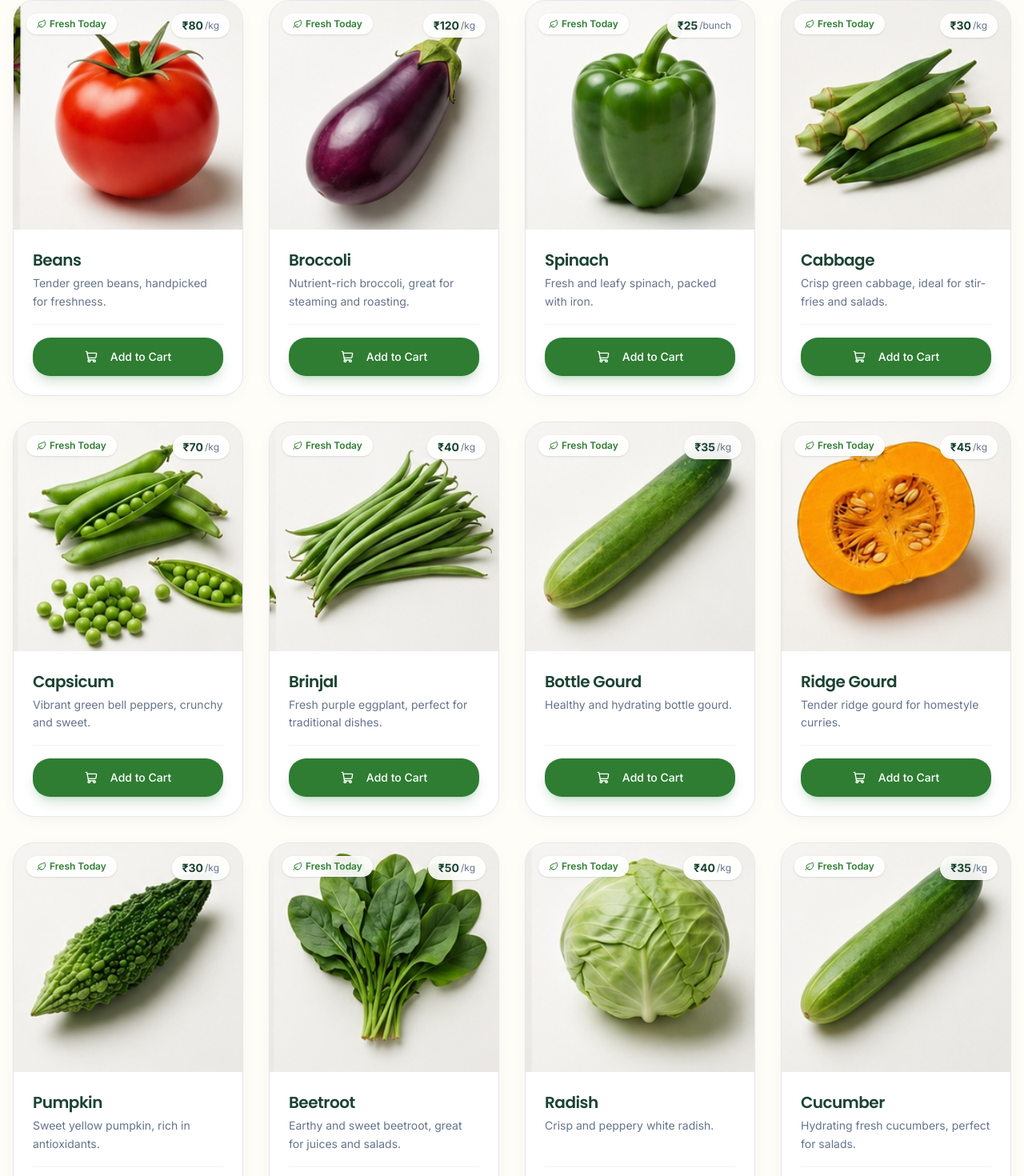
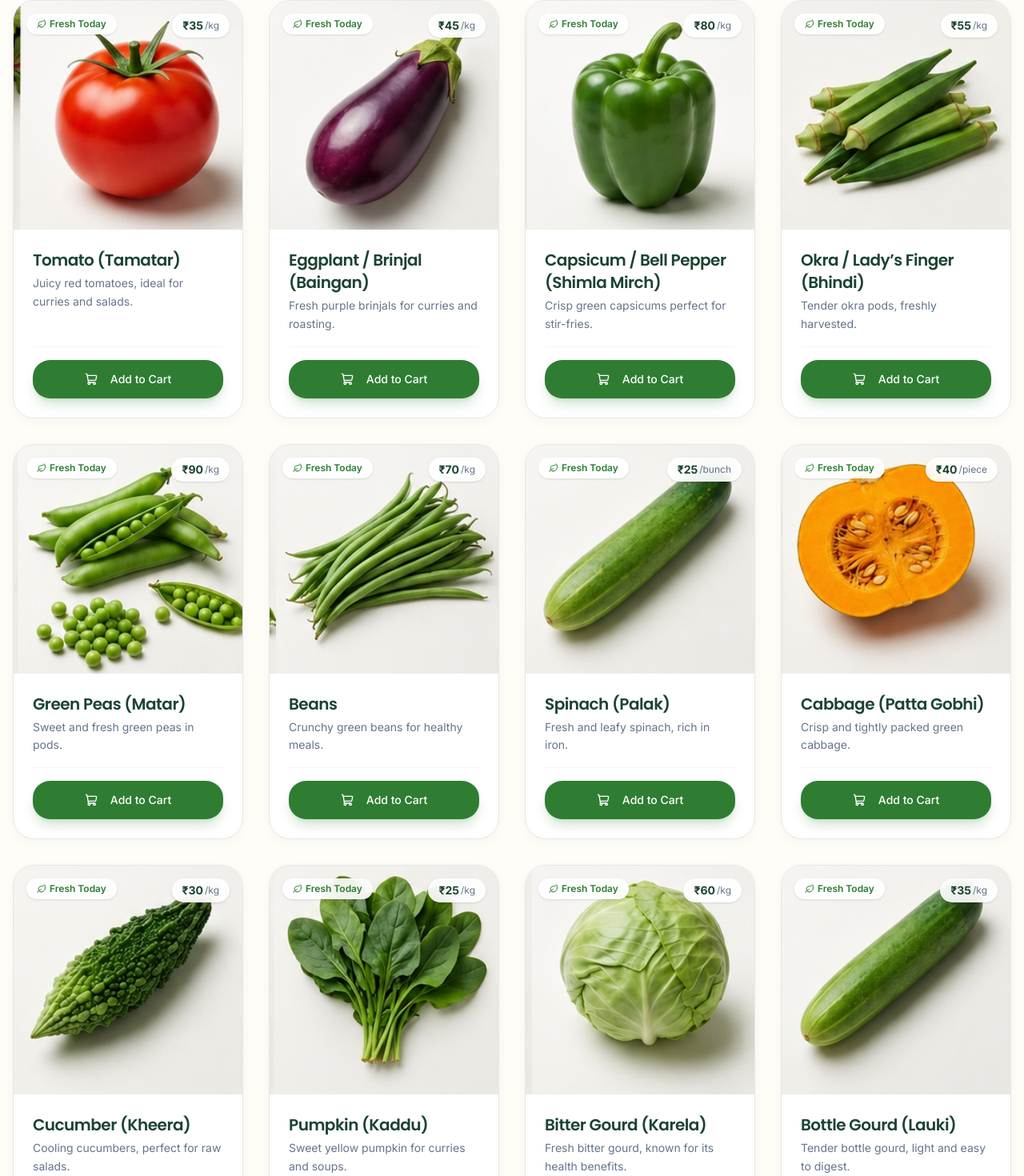
Before and after one commit to Nikhilesh-0007/friend-of-farmer, a Next.js app: page /products in a window 1280 px wide. Shown: the part 1261-2731 px from the top of the page at 80% size. Built offline with nearby package versions, Linux system fonts and the light colour scheme.

Commit message:
Update products list to exact 18 items and match image names

```diff
--- a/src/data/vegetables.ts
+++ b/src/data/vegetables.ts
@@ -1,9 +1,9 @@
-export type Category = 'Root Vegetables' | 'Leafy Vegetables' | 'Gourds' | 'Exotic Vegetables' | 'Seasonal Vegetables';
+export type Category = 'Root Vegetables' | 'Leafy Vegetables' | 'Gourds' | 'Exotic Vegetables';
 
 export interface Product {
   id: string;
   name: string;
-  price: number; // Price per kg or piece
+  price: number;
   unit: string;
   description: string;
   category: Category;
@@ -14,7 +14,7 @@ export interface Product {
 export const vegetables: Product[] = [
   {
     id: 'potato',
-    name: 'Potato',
+    name: 'Potato (Aloo)',
     price: 40,
     unit: 'kg',
     description: 'Fresh farm potatoes, perfect for everyday cooking.',
@@ -24,7 +24,7 @@ export const vegetables: Product[] = [
   },
   {
     id: 'carrot',
-    name: 'Carrot',
+    name: 'Carrot (Gajar)',
     price: 60,
     unit: 'kg',
     description: 'Crunchy and sweet carrots, rich in Vitamin A.',
@@ -33,113 +33,13 @@ export const vegetables: Product[] = [
     inStock: true,
   },
   {
-    id: 'tomato',
-    name: 'Tomato',
+    id: 'radish',
+    name: 'Radish (Mooli)',
     price: 30,
     unit: 'kg',
-    description: 'Juicy red tomatoes, ideal for curries and salads.',
-    category: 'Seasonal Vegetables',
+    description: 'Fresh white radish, great for salads and parathas.',
+    category: 'Root Vegetables',
     image: '/products/prod_3.png',
-    inStock: true,
-  },
-  {
-    id: 'onion',
-    name: 'Onion',
-    price: 45,
-    unit: 'kg',
-    description: 'Essential kitchen staple, crisp and flavorful.',
-    category: 'Root Vegetables',
-    image: '/products/prod_4.png',
-    inStock: true,
-  },
-  {
-    id: 'beans',
-    name: 'Beans',
-    price: 80,
-    unit: 'kg',
-    description: 'Tender green beans, handpicked for freshness.',
-    category: 'Seasonal Vegetables',
-    image: '/products/prod_5.png',
-    inStock: true,
-  },
-  {
-    id: 'broccoli',
-    name: 'Broccoli',
-    price: 120,
-    unit: 'kg',
-    description: 'Nutrient-rich broccoli, great for steaming and roasting.',
-    category: 'Exotic Vegetables',
-    image: '/products/prod_6.png',
-    inStock: true,
-  },
-  {
-    id: 'spinach',
-    name: 'Spinach',
-    price: 25,
-    unit: 'bunch',
-    description: 'Fresh and leafy spinach, packed with iron.',
-    category: 'Leafy Vegetables',
-    image: '/products/prod_7.png',
-    inStock: true,
-  },
-  {
-    id: 'cabbage',
-    name: 'Cabbage',
-    price: 30,
-    unit: 'kg',
-    description: 'Crisp green cabbage, ideal for stir-fries and salads.',
-    category: 'Leafy Vegetables',
-    image: '/products/prod_8.png',
-    inStock: true,
-  },
-  {
-    id: 'capsicum',
-    name: 'Capsicum',
-    price: 70,
-    unit: 'kg',
-    description: 'Vibrant green bell peppers, crunchy and sweet.',
-    category: 'Seasonal Vegetables',
-    image: '/products/prod_9.png',
-    inStock: true,
-  },
-  {
-    id: 'brinjal',
-    name: 'Brinjal',
-    price: 40,
-    unit: 'kg',
-    description: 'Fresh purple eggplant, perfect for traditional dishes.',
-    category: 'Seasonal Vegetables',
-    image: '/products/prod_10.png',
-    inStock: true,
-  },
-  {
-    id: 'bottle-gourd',
-    name: 'Bottle Gourd',
-    price: 35,
-    unit: 'kg',
-    description: 'Healthy and hydrating bottle gourd.',
-    category: 'Gourds',
-    image: '/products/prod_11.png',
-    inStock: true,
-  },
-  {
-    id: 'ridge-gourd',
-    name: 'Ridge Gourd',
-    price: 45,
-    unit: 'kg',
-    description: 'Tender ridge gourd for homestyle curries.',
-    category: 'Gourds',
-    image: '/products/prod_12.png',
-    inStock: true,
-  },
-  {
-    id: 'pumpkin',
-    name: 'Pumpkin',
-    price: 30,
-    unit: 'kg',
-    description: 'Sweet yellow pumpkin, rich in antioxidants.',
-    category: 'Gourds',
-    image: '/products/prod_13.png',
     inStock: true,
   },
   {
@@ -147,59 +47,149 @@ export const vegetables: Product[] = [
     name: 'Beetroot',
     price: 50,
     unit: 'kg',
-    description: 'Earthy and sweet beetroot, great for juices and salads.',
+    description: 'Rich, earthy beetroots full of iron and nutrients.',
     category: 'Root Vegetables',
+    image: '/products/prod_4.png',
+    inStock: true,
+  },
+  {
+    id: 'tomato',
+    name: 'Tomato (Tamatar)',
+    price: 35,
+    unit: 'kg',
+    description: 'Juicy red tomatoes, ideal for curries and salads.',
+    category: 'Exotic Vegetables',
+    image: '/products/prod_5.png',
+    inStock: true,
+  },
+  {
+    id: 'eggplant',
+    name: 'Eggplant / Brinjal (Baingan)',
+    price: 45,
+    unit: 'kg',
+    description: 'Fresh purple brinjals for curries and roasting.',
+    category: 'Exotic Vegetables',
+    image: '/products/prod_6.png',
+    inStock: true,
+  },
+  {
+    id: 'capsicum',
+    name: 'Capsicum / Bell Pepper (Shimla Mirch)',
+    price: 80,
+    unit: 'kg',
+    description: 'Crisp green capsicums perfect for stir-fries.',
+    category: 'Exotic Vegetables',
+    image: '/products/prod_7.png',
+    inStock: true,
+  },
+  {
+    id: 'okra',
+    name: 'Okra / Lady’s Finger (Bhindi)',
+    price: 55,
+    unit: 'kg',
+    description: 'Tender okra pods, freshly harvested.',
+    category: 'Exotic Vegetables',
+    image: '/products/prod_8.png',
+    inStock: true,
+  },
+  {
+    id: 'peas',
+    name: 'Green Peas (Matar)',
+    price: 90,
+    unit: 'kg',
+    description: 'Sweet and fresh green peas in pods.',
+    category: 'Exotic Vegetables',
+    image: '/products/prod_9.png',
+    inStock: true,
+  },
+  {
+    id: 'beans',
+    name: 'Beans',
+    price: 70,
+    unit: 'kg',
+    description: 'Crunchy green beans for healthy meals.',
+    category: 'Exotic Vegetables',
+    image: '/products/prod_10.png',
+    inStock: true,
+  },
+  {
+    id: 'spinach',
+    name: 'Spinach (Palak)',
+    price: 25,
+    unit: 'bunch',
+    description: 'Fresh and leafy spinach, rich in iron.',
+    category: 'Leafy Vegetables',
+    image: '/products/prod_11.png',
+    inStock: true,
+  },
+  {
+    id: 'cabbage',
+    name: 'Cabbage (Patta Gobhi)',
+    price: 40,
+    unit: 'piece',
+    description: 'Crisp and tightly packed green cabbage.',
+    category: 'Leafy Vegetables',
+    image: '/products/prod_12.png',
+    inStock: true,
+  },
+  {
+    id: 'cucumber',
+    name: 'Cucumber (Kheera)',
+    price: 30,
+    unit: 'kg',
+    description: 'Cooling cucumbers, perfect for raw salads.',
+    category: 'Gourds',
+    image: '/products/prod_13.png',
+    inStock: true,
+  },
+  {
+    id: 'pumpkin',
+    name: 'Pumpkin (Kaddu)',
+    price: 25,
+    unit: 'kg',
+    description: 'Sweet yellow pumpkin for curries and soups.',
+    category: 'Gourds',
     image: '/products/prod_14.png',
     inStock: true,
   },
   {
-    id: 'radish',
-    name: 'Radish',
-    price: 40,
+    id: 'bitter_gourd',
+    name: 'Bitter Gourd (Karela)',
+    price: 60,
     unit: 'kg',
-    description: 'Crisp and peppery white radish.',
-    category: 'Root Vegetables',
+    description: 'Fresh bitter gourd, known for its health benefits.',
+    category: 'Gourds',
     image: '/products/prod_15.png',
     inStock: true,
   },
   {
-    id: 'cucumber',
-    name: 'Cucumber',
+    id: 'bottle_gourd',
+    name: 'Bottle Gourd (Lauki)',
     price: 35,
     unit: 'kg',
-    description: 'Hydrating fresh cucumbers, perfect for salads.',
-    category: 'Seasonal Vegetables',
+    description: 'Tender bottle gourd, light and easy to digest.',
+    category: 'Gourds',
     image: '/products/prod_16.png',
     inStock: true,
   },
   {
-    id: 'green-peas',
-    name: 'Green Peas',
-    price: 90,
+    id: 'ridge_gourd',
+    name: 'Ridge Gourd (Turai)',
+    price: 50,
     unit: 'kg',
-    description: 'Sweet and tender green peas.',
-    category: 'Seasonal Vegetables',
+    description: 'Fresh ridge gourd for homestyle curries.',
+    category: 'Gourds',
     image: '/products/prod_17.png',
     inStock: true,
   },
   {
-    id: 'bitter-gourd',
-    name: 'Bitter Gourd',
-    price: 50,
-    unit: 'kg',
-    description: 'Fresh bitter gourd, known for its health benefits.',
-    category: 'Gourds',
+    id: 'broccoli',
+    name: 'Broccoli',
+    price: 120,
+    unit: 'piece',
+    description: 'Farm fresh broccoli full of antioxidants.',
+    category: 'Exotic Vegetables',
     image: '/products/prod_18.png',
-    inStock: true,
-  },
-  {
-    id: 'lady-finger',
-    name: 'Lady Finger',
-    price: 60,
-    unit: 'kg',
-    description: 'Tender okra, perfect for crispy fries or curries.',
-    category: 'Seasonal Vegetables',
-    image: '/products/prod_19.png',
     inStock: true,
   }
 ];
```
